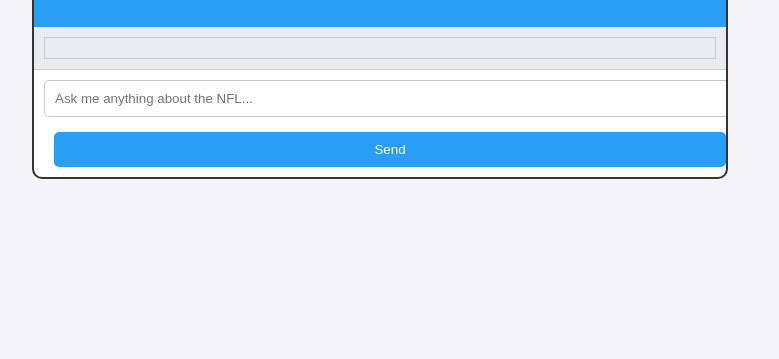
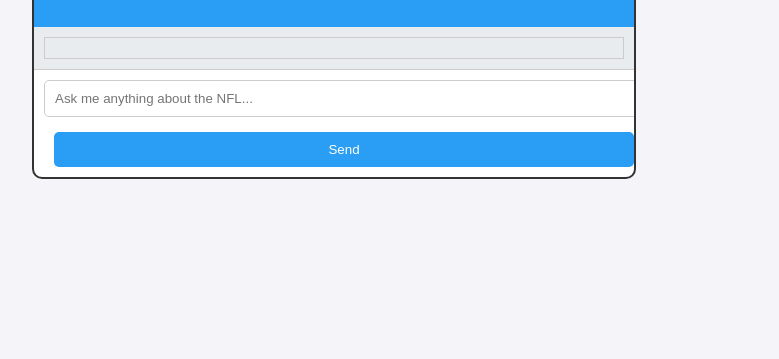
Before and after one commit to spickworth1991/NFLChat, a website: page index.html in a window 1280 px wide. Shown: the part 451-810 px from the top of the page, without its empty margins (262-1041 px from the left). Drawn offline with Linux system fonts and the light colour scheme.

Commit message:
Update styles.css

```diff
--- a/public/styles.css
+++ b/public/styles.css
@@ -187,7 +187,7 @@
   #chat-container {
     width: 100%;
     min-width: unset;
-    max-width: unset;
+    max-width: 600px;
     height: auto;
     flex: none;
   }
```
